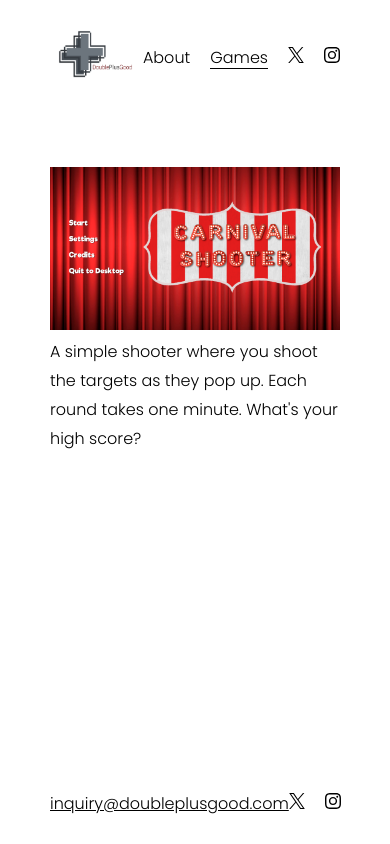
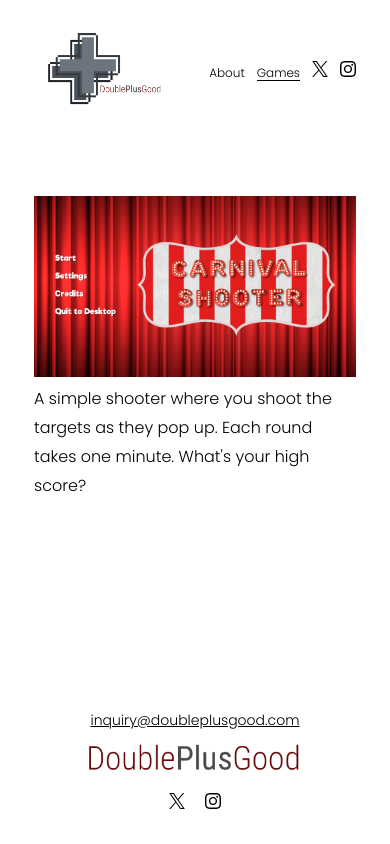
Before and after one commit to StPaulStylee/Double_Plus_Good_Website, a React (Create React App) app: page /games in a window 390 px wide. Built offline with nearby package versions, Linux system fonts and the light colour scheme.

Commit message:
UPdate responsive styles

```diff
--- a/src/App.css
+++ b/src/App.css
@@ -1,9 +1,11 @@
-
 .App {
   display: flex;
   flex-direction: column;
   flex-grow: 1;
   padding: 1.75em 3.125em;
+  @media screen and (max-width: 495px) {
+    padding: 1.75em 2.125em;
+  }
 }
 
 body {
--- a/src/Footer/Footer.styles.ts
+++ b/src/Footer/Footer.styles.ts
@@ -6,6 +6,9 @@ export const FooterContainer = styled.footer`
   display: flex;
   justify-content: space-between;
   padding-top: 1.75em;
+  @media screen and (max-width: 475px) {
+    flex-direction: column;
+  }
 `;
 
 export const FooterBannerContainer = styled.div`
@@ -22,4 +25,15 @@ export const FooterSocialsContainer = styled.div`
 
 export const FooterItem = styled.div`
   flex-basis: 33%;
+  @media screen and (max-width: 900px) {
+    flex-basis: 25%;
+  }
+  @media screen and (max-width: 640px) {
+    flex-basis: 20%;
+  }
+  a {
+    @media screen and (max-width: 670px) {
+      font-size: 14px;
+    }
+  }
 `;
--- a/src/Header/Header.styles.ts
+++ b/src/Header/Header.styles.ts
@@ -9,6 +9,9 @@ export const HeaderNavigationContainer = styled.nav`
 export const LogoContainer = styled.div`
   max-width: 13em;
   height: auto;
+  @media screen and (max-width: 510px) {
+    max-width: 9em;
+  }
 `;
 
 export const NavLinksContainer = styled.div`
@@ -17,6 +20,9 @@ export const NavLinksContainer = styled.div`
   flex-basis: 50%;
   gap: 1.25em;
   justify-content: flex-end;
+  @media screen and (max-width: 510px) {
+    gap: 0.75em;
+  }
 `;
 
 export const HeaderNavItem = styled.div<{ $active?: boolean }>`
@@ -31,5 +37,8 @@ export const HeaderNavItem = styled.div<{ $active?: boolean }>`
         background-size: 1px 1px;
         background-position: 0 100%;
       `}
+    @media screen and (max-width: 415px) {
+      font-size: 12px;
+    }
   }
 `;
--- a/src/Subscribe/Subscribe.styles.ts
+++ b/src/Subscribe/Subscribe.styles.ts
@@ -5,6 +5,12 @@ export const SubscribeInputContainer = styled.form`
   gap: 1em;
   justify-content: center;
   margin: 1rem 0;
+  @media screen and (max-width: 605px) {
+    align-items: center;
+  }
+  @media screen and (max-width: 490px) {
+    flex-direction: column;
+  }
 `;
 
 export const SubscribeInput = styled.input`
@@ -13,6 +19,12 @@ export const SubscribeInput = styled.input`
   font-size: 16px;
   padding: 1.4rem 2rem;
   line-height: 1.2rem;
+  @media screen and (max-width: 605px) {
+    width: 100%;
+  }
+  @media screen and (max-width: 490px) {
+    padding: 1.4rem 1rem;
+  }
 `;
 
 export const SubmitButton = styled.button<{ $enablePadding?: boolean }>`
@@ -29,6 +41,9 @@ export const SubmitButton = styled.button<{ $enablePadding?: boolean }>`
     css`
       padding: 1.4rem 2rem;
     `}
+  @media screen and (max-width: 605px) {
+    height: 72px;
+  }
 `;
 
 export const StatusContainer = styled.div`
--- a/src/shared.styles.ts
+++ b/src/shared.styles.ts
@@ -3,6 +3,9 @@ import styled, { css } from "styled-components";
 export const PageSection = styled.section`
   display: flex;
   padding: 2.25em 0;
+  @media screen and (max-width: 862px) {
+    flex-direction: column;
+  }
 `;
 
 export const SiteContainer = styled.div`
```
